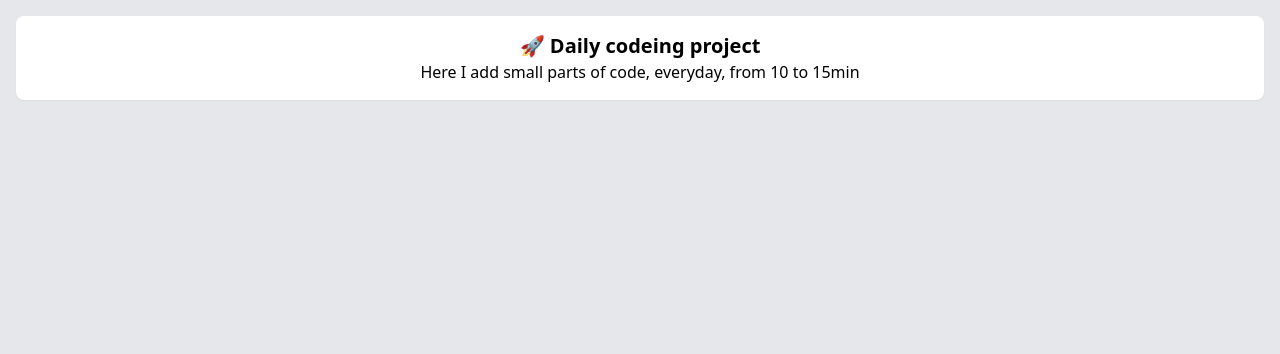
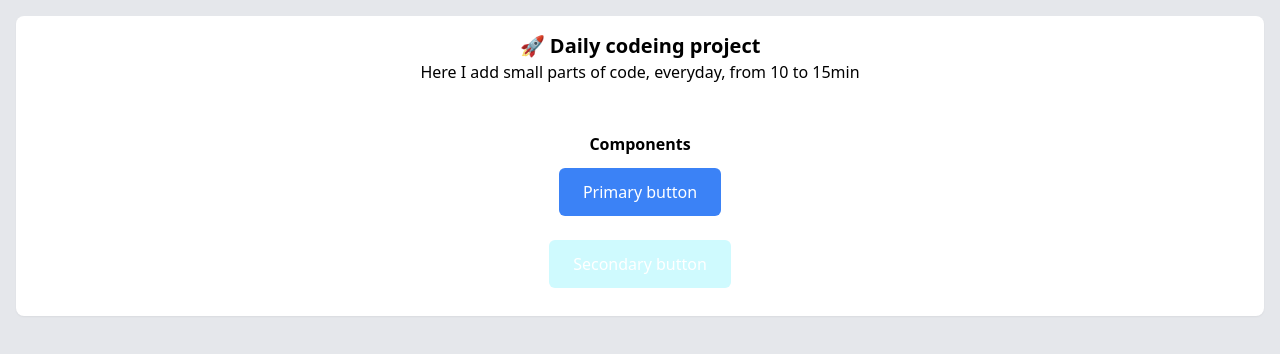
Before and after one commit to szczepanieceryk/daily-coding, a React (Vite) app: page / in a window 1280 px wide. Shown: the top 354 px of the page. Built offline with nearby package versions, Linux system fonts and the light colour scheme.

Commit message:
feat: add button component

```diff
--- a/src/App.tsx
+++ b/src/App.tsx
@@ -1,6 +1,9 @@
 import React from 'react';
+import Button from './components/Button';
 
 const App = () => {
+  const handleClick = () => console.log('Button clicked!');
+
   return (
     <div>
       <div className="bg-white rounded-lg shadow-sm p-4 mb-4">
@@ -8,6 +11,25 @@ const App = () => {
         <span className="block text-center">
           Here I add small parts of code, everyday, from 10 to 15min{' '}
         </span>
+        <div className="mt-[3em] flex flex-wrap justify-center max-w-[200px] mx-auto">
+          <span>
+            <strong>Components</strong>
+          </span>
+          <Button
+            content="Primary button"
+            style="primary"
+            onClick={handleClick}
+            disabled={false}
+            type="button"
+          />
+          <Button
+            content="Secondary button"
+            style="secondary"
+            onClick={handleClick}
+            disabled={false}
+            type="button"
+          />
+        </div>
       </div>
     </div>
   );
--- /dev/null
+++ b/src/components/Button.tsx
@@ -0,0 +1,30 @@
+import React from 'react';
+interface ButtonProps {
+  content: string;
+  style: 'primary' | 'secondary';
+  onClick: () => void;
+  disabled?: boolean;
+  type?: 'button' | 'submit' | 'reset';
+  className?: string;
+}
+
+const Button: React.FC<ButtonProps> = ({
+  content,
+  style,
+  onClick,
+  disabled = false,
+  type = 'button',
+  className = '',
+}) => {
+  const baseClasses = 'px-6 py-3 my-3 rounded-md text-white';
+  const styleClasses = { primary: 'bg-blue-500', secondary: 'bg-cyan-100 text-black' };
+  const buttonClasses = `${baseClasses} ${styleClasses[style]} ${className}`;
+
+  return (
+    <button onClick={onClick} className={buttonClasses} disabled={disabled} type={type}>
+      {content}
+    </button>
+  );
+};
+
+export default Button;
```
